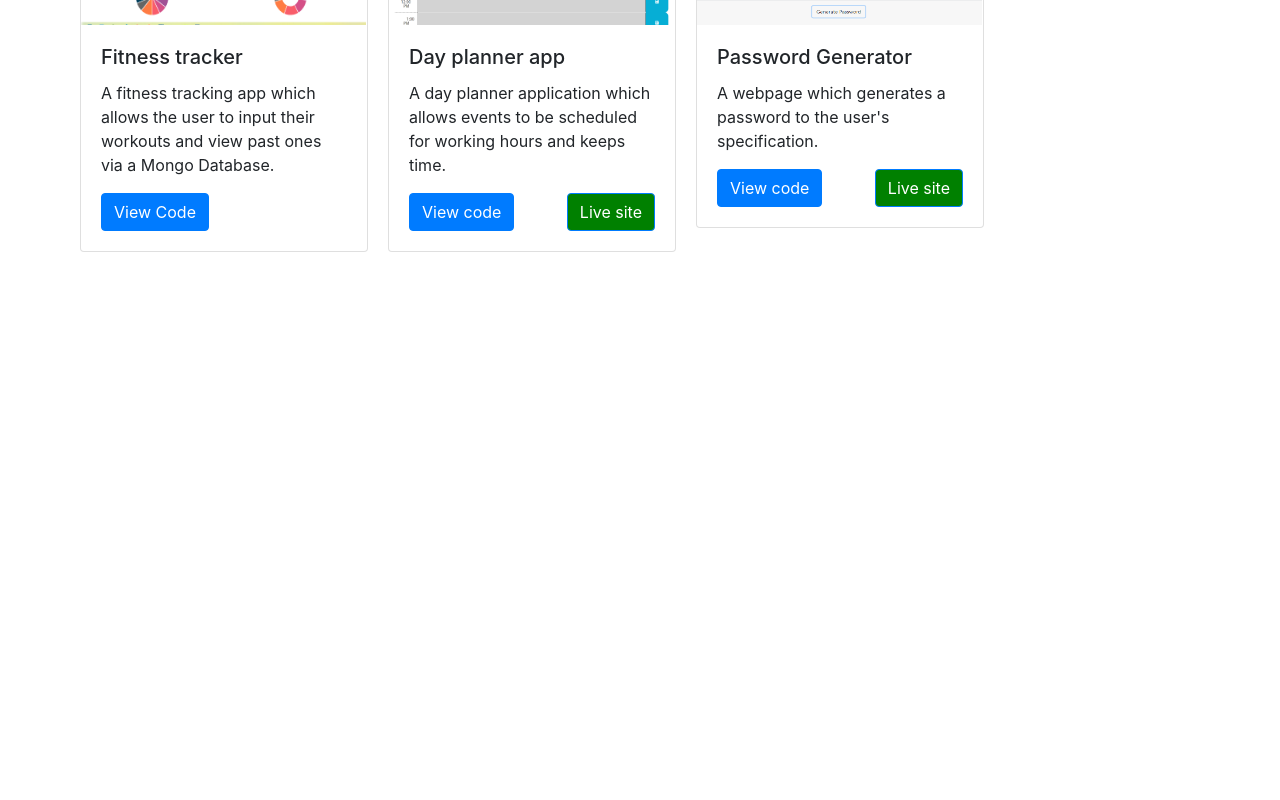
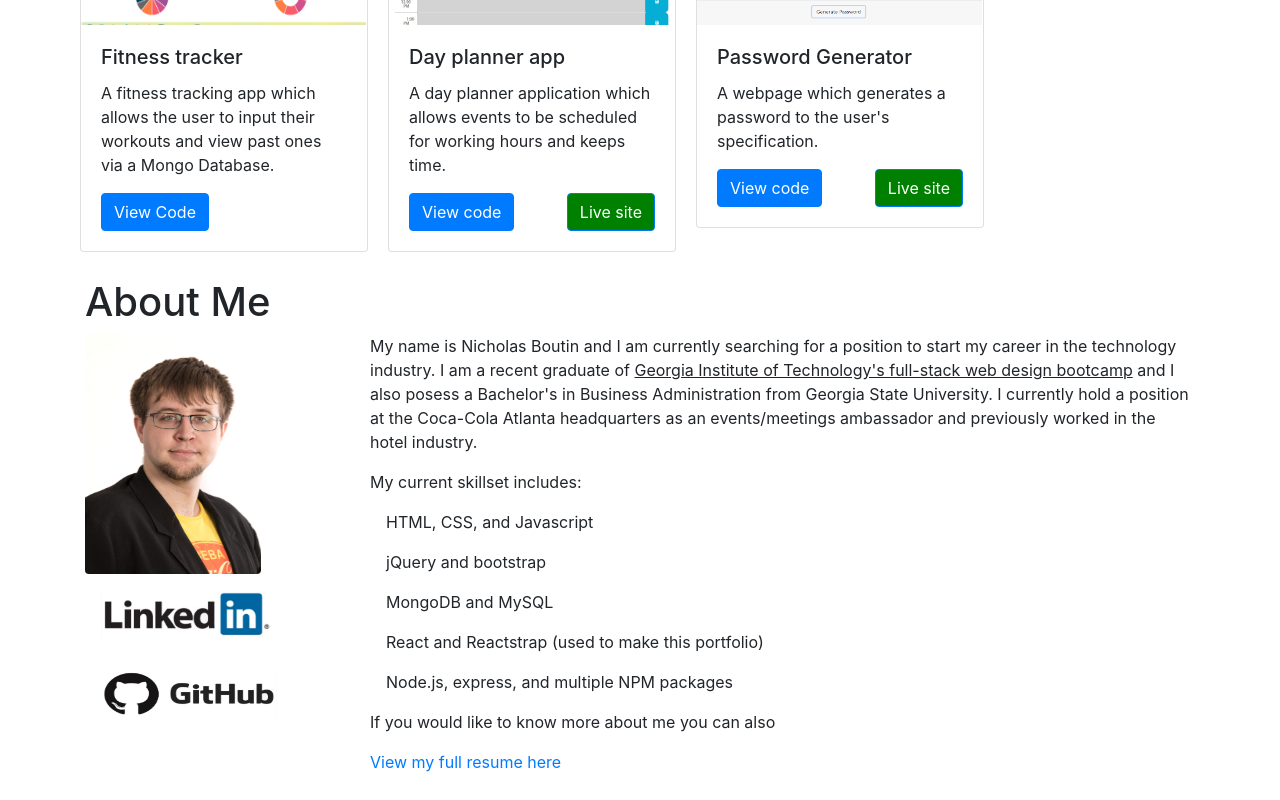
Before and after one commit to nboutin109/React-Portfolio, a React (Create React App) app: page /portfolio in a window 1280 px wide. Shown: the part 1254-2054 px from the top of the page. Before the commit the page ends 1526 px from the top, so only its background shows below. Built offline with nearby package versions, Linux system fonts and the light colour scheme.

Commit message:
building

```diff
--- a/package.json
+++ b/package.json
@@ -2,7 +2,7 @@
   "name": "nbportfolio",
   "version": "0.1.0",
   "private": true,
-  "homepage": "http://nboutin109.github.io/about",
+  "homepage": "http://nboutin109.github.io/Nicholas-Boutin-Coding-Portfolio",
   "dependencies": {
     "@testing-library/jest-dom": "^4.2.4",
     "@testing-library/react": "^9.5.0",
--- a/src/App.js
+++ b/src/App.js
@@ -12,10 +12,10 @@ function App() {
       <div>
         <NavTabs />
         <Wrapper>
-        <Route exact path="/" component={About} />
         <Route exact path="/about" component={About} />
         <Route exact path="/portfolio" component={List} />
         <Route exact path="/contact" component={Contact} />
+        <Route exact path="*" component={About} />
         </Wrapper>
       </div>
     </Router>
```
Also changed, not shown: 13 other files (tests, documents, lock files or other folders).
